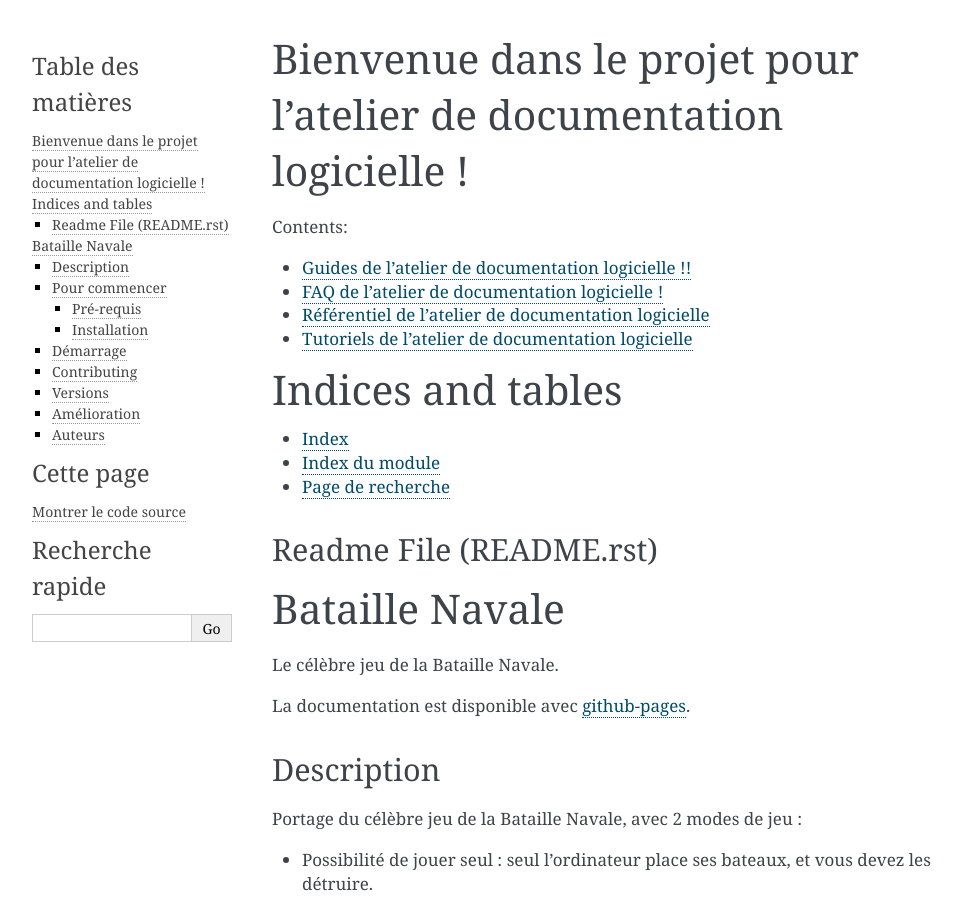
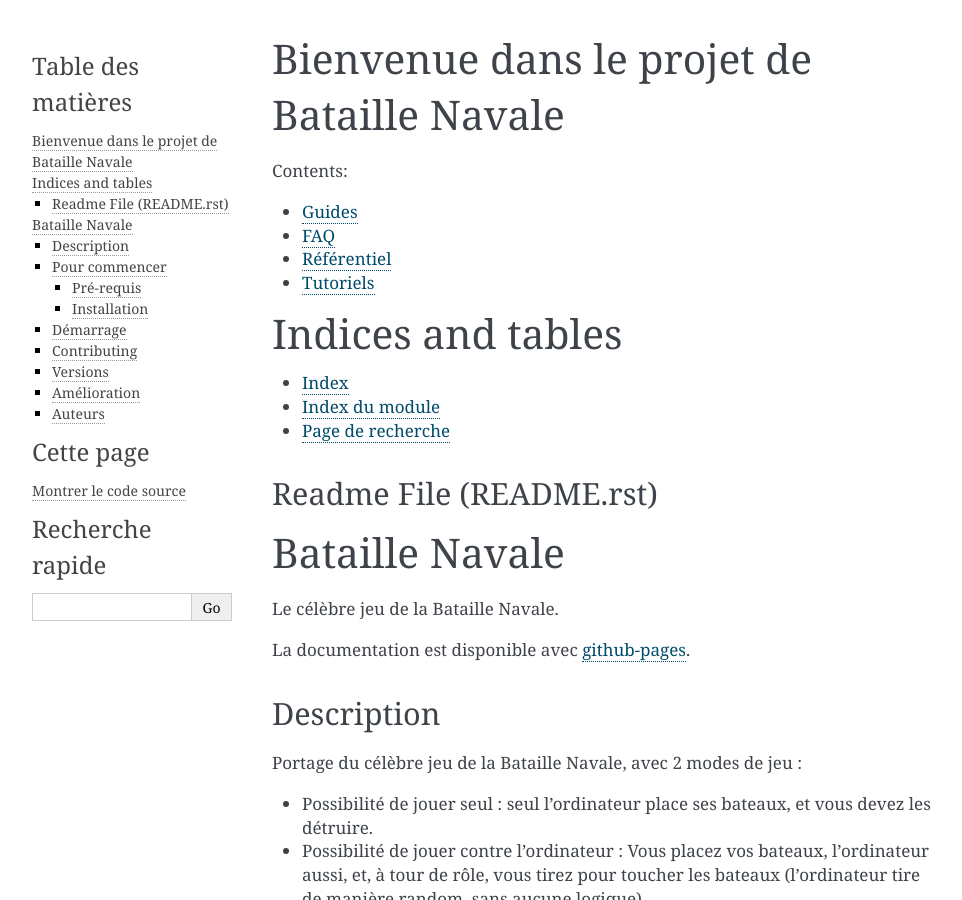
Before and after one commit to arth-prin/doc_logicielle, a Sphinx documentation site: the page built from docs/source/index.rst, in a window 1280 px wide and 900 px high. Shown: the whole window, without its empty margins (148-1110 px from the left). Built offline with Sphinx 7.4.7, drawn with Linux system fonts in a browser that asks for light colours.

Commit message:
Update docs

```diff
--- a/docs/source/faq.rst
+++ b/docs/source/faq.rst
@@ -1,2 +1,2 @@
-FAQ de l'atelier de documentation logicielle !
-==============================================
+FAQ
+====
--- a/docs/source/guides.rst
+++ b/docs/source/guides.rst
@@ -1,2 +1,2 @@
-Guides de l'atelier de documentation logicielle !!
-==================================================
+Guides
+======
--- a/docs/source/index.rst
+++ b/docs/source/index.rst
@@ -3,8 +3,8 @@
    You can adapt this file completely to your liking, but it should at least
    contain the root `toctree` directive.
 
-Bienvenue dans le projet pour l'atelier de documentation logicielle !
-=====================================================================
+Bienvenue dans le projet de Bataille Navale
+============================================
 
 .. toctree::
    :maxdepth: 2
--- a/docs/source/référentiel.rst
+++ b/docs/source/référentiel.rst
@@ -1,5 +1,5 @@
-Référentiel de l'atelier de documentation logicielle
-======================================================
+Référentiel
+=============
 
 .. automodule:: Bataille_Navale
     :members:
--- a/docs/source/tutoriels.rst
+++ b/docs/source/tutoriels.rst
@@ -1,2 +1,2 @@
-Tutoriels de l'atelier de documentation logicielle
-==================================================
+Tutoriels
+==========
```
